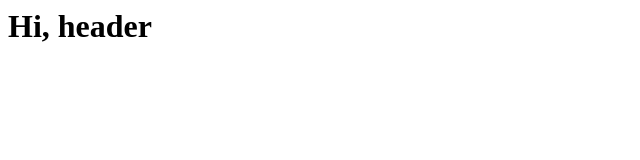
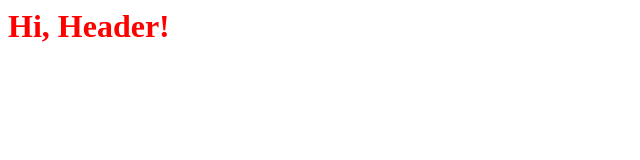
Before and after one commit to izzy-heron/webf18, a plain HTML site: page index.html in a window 1280 px wide. Shown: the whole page, without its empty margins (0-640 px from the left). Drawn offline with Linux system fonts and the light colour scheme.

Commit message:
Update index.html
added simple css

```diff
--- a/index.html
+++ b/index.html
@@ -1,3 +1,10 @@
 <html>
-<h1>Hi, header</h1>
+  <head>
+    <style>
+      h1 { color: red; }
+    </style>
+  </head>
+  <body>
+    <h1>Hi, Header!</h1>
+  </body>
 </html>
```
